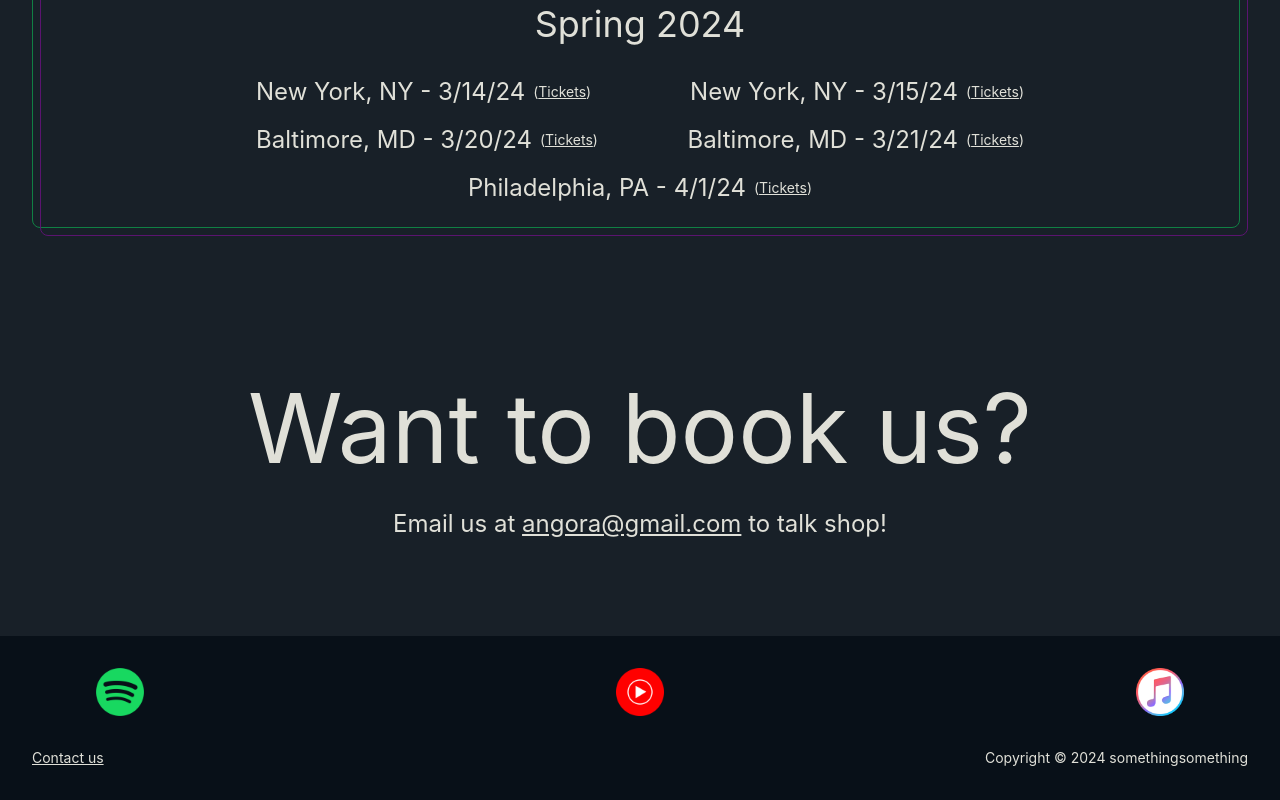
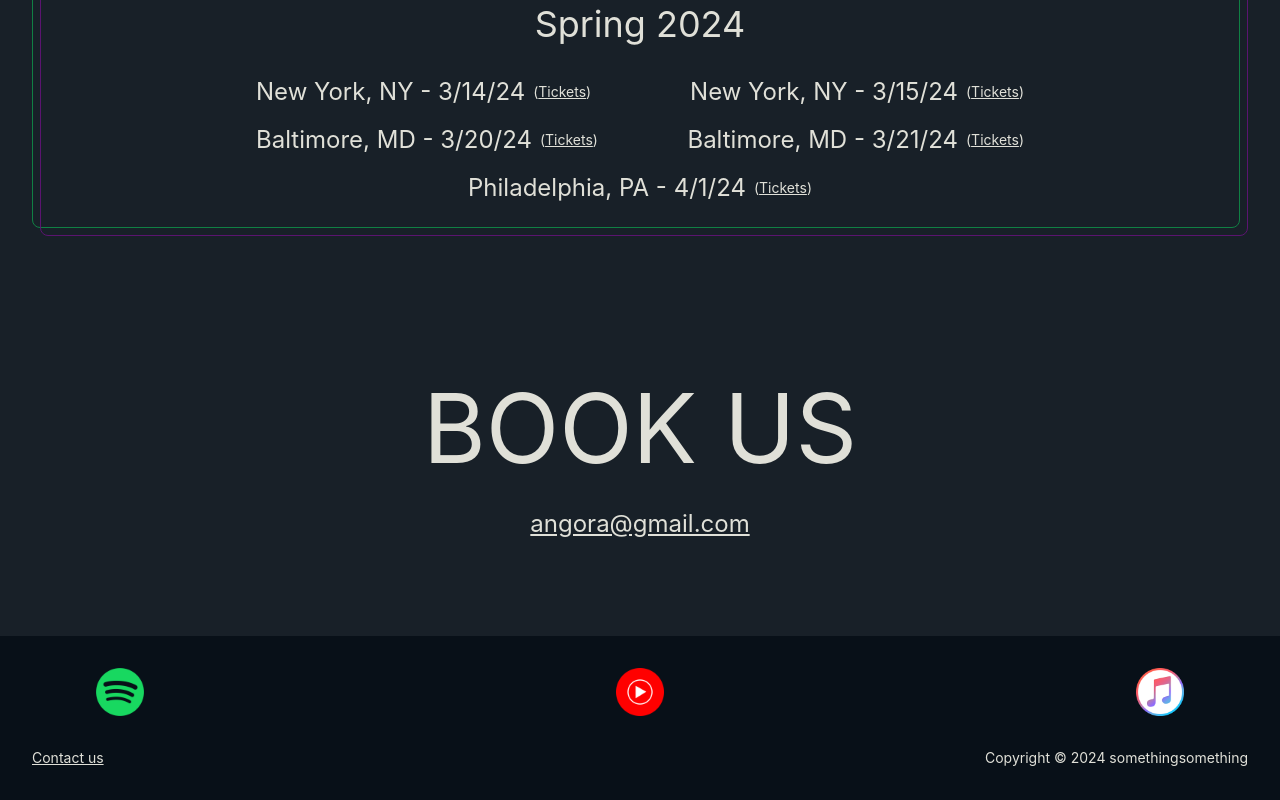
Before and after one commit to angora-band/angora-site, a React (Create React App) app in the folder angora-music/: page /live in a window 1280 px wide. Shown: the part 596-1396 px from the top of the page. Built offline with nearby package versions, Linux system fonts and the light colour scheme.

Commit message:
fixed more text

```diff
--- a/angora-music/src/Pages/Live/index.tsx
+++ b/angora-music/src/Pages/Live/index.tsx
@@ -88,15 +88,11 @@ const Live = (props: Props) => {
 			})}
 			<div className='my-8 lg:my-16   gap-4 lg:gap-8   flex flex-col'>
 				<p className='text-4xl lg:text-8xl   flex mx-auto justify-center text-center'>
-					Want to book us?
+					BOOK US
 				</p>
-				<p className='text-xl lg:text-2xl   flex mx-auto justify-center text-center'>
-					Email us at&nbsp;
-					<a href='mailto:angora@gmail.com' className='underline'>
-						angora@gmail.com
-					</a>
-					&nbsp;to talk shop!
-				</p>
+				<a href='mailto:angora@gmail.com' className='text-xl lg:text-2xl   inline-block mx-auto justify-center text-center underline'>
+					angora@gmail.com
+				</a>
 			</div>
 		</PageBodyContainer>
 	);
```
